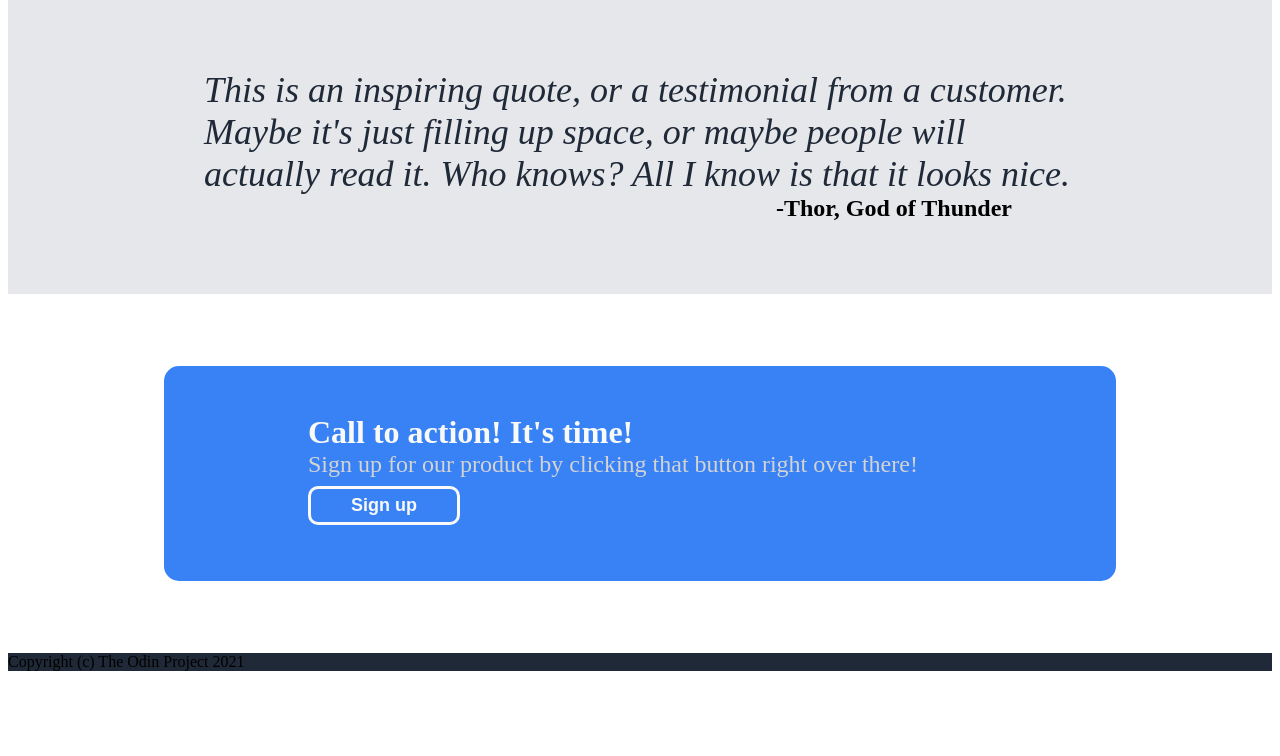
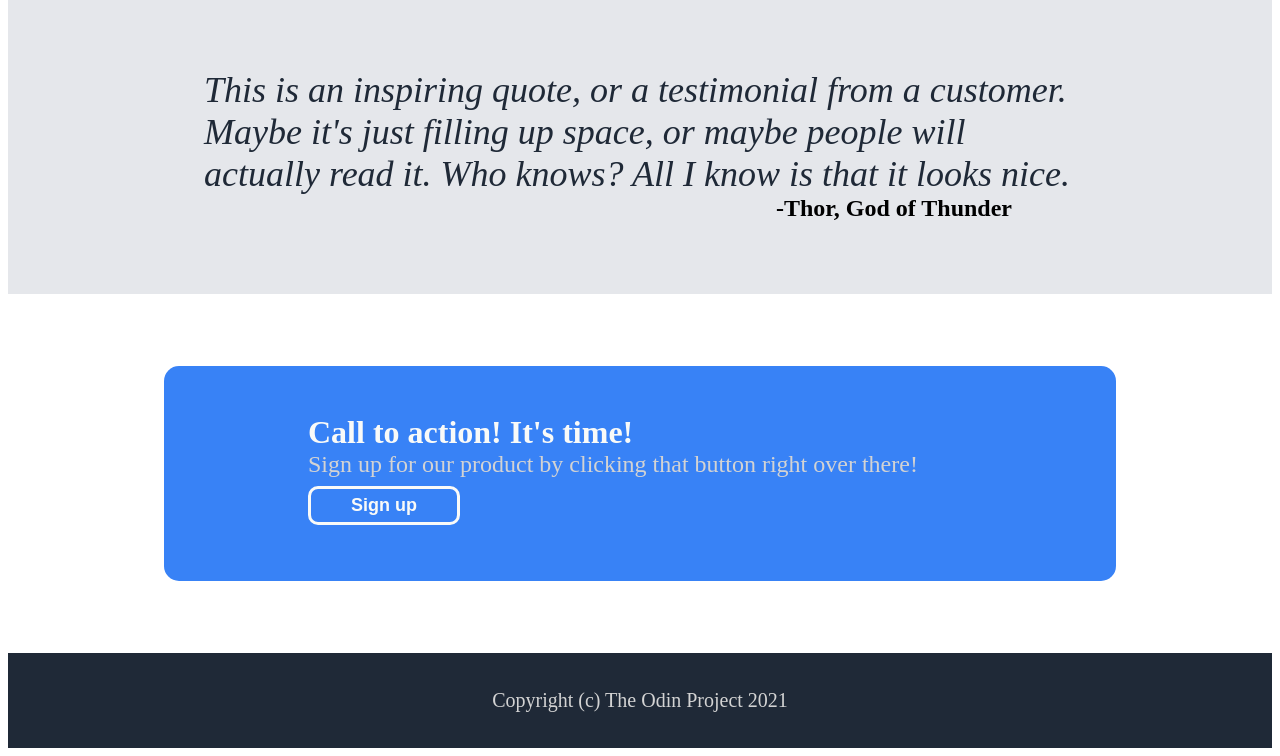
Before and after one commit to Kunjan-sh/odin-landing, a plain HTML site: page index.html in a window 1280 px wide. Shown: the part 725-1481 px from the top of the page. Before the commit the page ends 1404 px from the top, so only its background shows below. Drawn offline with Linux system fonts and the light colour scheme.

Commit message:
Style the footer

```diff
--- a/style.css
+++ b/style.css
@@ -39,7 +39,8 @@ ul {
 .block-one {
     display: flex;
     padding: 72px;
-    gap: 8px;
+    gap: 16px;
+    justify-content: space-between;
 }
 
 .heading {
@@ -173,3 +174,16 @@ ul {
     color: lightgray;
     font-size: 24px;
 }
+
+
+.footer {
+    font-size: 20px;
+    font-weight: 500;
+    color: lightgray;
+    display: flex;
+}
+
+.copyright {
+    margin: auto;
+    padding: 36px;
+}
```
